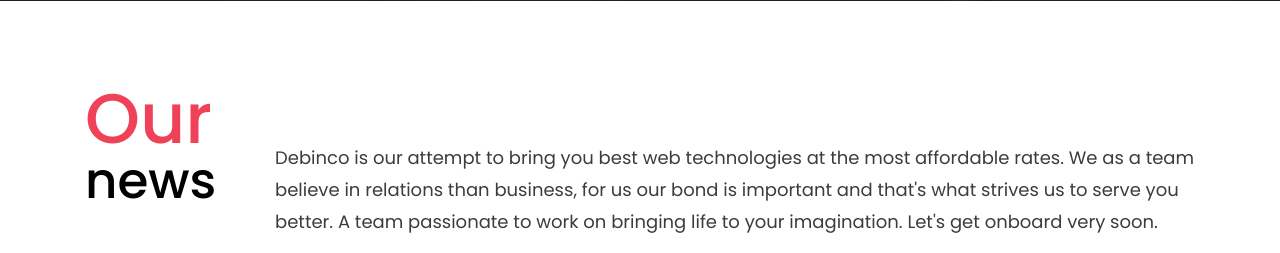
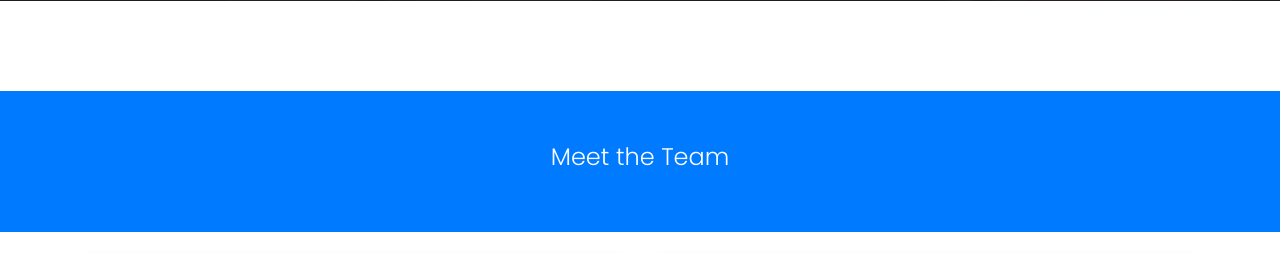
Before and after one commit to sritesh911/Debinco, a Flask app: page / in a window 1280 px wide. Shown: the part 2974-3227 px from the top of the page. Run offline with Flask 2, Linux system fonts and the light colour scheme; some libraries are stand-ins or nearby versions.

Commit message:
make it better

```diff
--- a/templates/index.html
+++ b/templates/index.html
@@ -28,6 +28,7 @@
       <!--[if lt IE 9]>
       <script src="https://oss.maxcdn.com/html5shiv/3.7.3/html5shiv.min.js"></script>
       <script src="https://oss.maxcdn.com/respond/1.4.2/respond.min.js"></script><![endif]-->
+
    </head>
    <!-- body -->
    <body class="main-layout">
@@ -60,7 +61,7 @@
                                     <li class="active"> <a href="index.html">Home</a> </li>
                                     <li> <a href="#about">About</a> </li>
                                     <li> <a href="#games">Games</a> </li>
-                                    <li> <a href="#Our_Our">Our News</a> </li>
+                                    <li> <a href="#Our_Our">Our Teams</a> </li>
                                     <li> <a href="#booknow">Contact us</a> </li>
                                  </ul>
                               </nav>
@@ -210,40 +211,41 @@
       <!-- end Features -->
       <!-- We are -->
           <div id="Our_Our" class="Our">
+          <header class="bg-primary text-center py-5 mb-4">
+              <div class="container">
+                <h1 class="font-weight-light text-white">Meet the Team</h1>
+              </div>
+            </header>
+
+
                  <div class="container">
           <div class="row">
-               <div class="col-md-2">
-                  <div class="titlepage">
-                     <h2>Our <br><strong class="white black"> news</strong></h2>
-                  </div>
-               </div>
-               <div class="col-md-10">
-                  <div class="titlepage">
-                     <span>Debinco is our attempt to bring you best web technologies at the most affordable rates. We as a team believe in relations than business, for us our bond is important and that's what strives us to serve you better. A team passionate to work on bringing life to your imagination. Let's get onboard very soon. </span>
+            <!-- Team Member 1 -->
+            <div class="col-xl-6 col-md-6 mb-4">
+              <div class="card border-0 shadow">
+                <img src="https://source.unsplash.com/TMgQMXoglsM/500x350" class="card-img-top" alt="...">
+                <div class="card-body text-center">
+                  <h5 class="card-title mb-0">Mitesh Deodhar</h5>
+                  <div class="card-text text-black-50">Founder & CEO</div>
                 </div>
               </div>
             </div>
-            <div class="row">
-               <div class="col-md-12">
-                  <div id="main_slider" class="carousel slide banner-main2" data-ride="carousel">
-                     <div class="carousel-inner">
-                        <div class="carousel-item active">
-                           <img class="first-slide" src="{{ url_for('static' , filename='images/banner.png') }}" alt="First slide">
-                        </div>
-                        <div class="carousel-item">
-                           <img class="second-slide" src="{{ url_for('static' , filename='images/banner.png') }}" alt="Second slide">
-                        </div>
-                        <div class="carousel-item">
-                           <img class="third-slide" src="{{ url_for('static' , filename='images/banner.png') }}" alt="Third slide">
-                        </div>
-                     </div>
-                     <a class="carousel-control-prev" href="#main_slider" role="button" data-slide="prev"> <i class='fa fa-angle-left'></i></a>
-                     <a class="carousel-control-next" href="#main_slider" role="button" data-slide="next"> <i class='fa fa-angle-right'></i></a>
-                  </div>
-                  <p class="new_s">Debinco is our attempt to bring you best web technologies at the most affordable rates. We as a team believe in relations than business, for us our bond is important and that's what strives us to serve you better. A team passionate to work on bringing life to your imagination. Let's get onboard very soon. </p>
+            <!-- Team Member 2 -->
+            <div class="col-xl-6 col-md-6 mb-4">
+              <div class="card border-0 shadow">
+                <img src="https://source.unsplash.com/sNut2MqSmds/500x350" class="card-img-top" alt="...">
+                <div class="card-body text-center">
+                  <h5 class="card-title mb-0">Yash Bhole</h5>
+                  <div class="card-text text-black-50">Founder & CTO</div>
                 </div>
               </div>
             </div>
+
+          </div>
+          <!-- /.row -->
+
+        </div>
+        <!-- /.container -->
       </div>
       <!-- end We are -->
       <!-- contact -->
```
Also changed, not shown: static/css/style.css (+116 -0 lines). Lines whose indentation alone changed are shown as unchanged.
